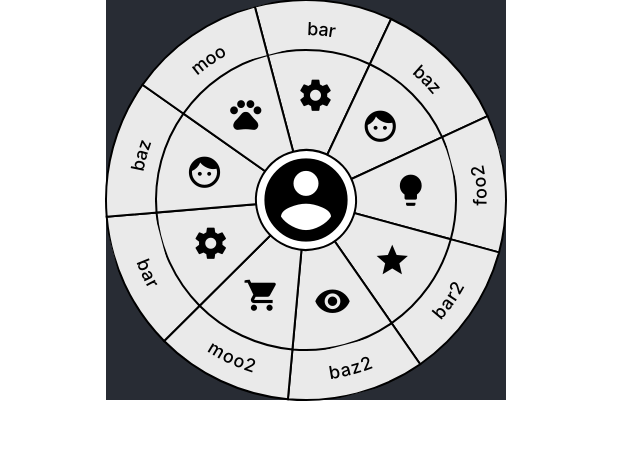
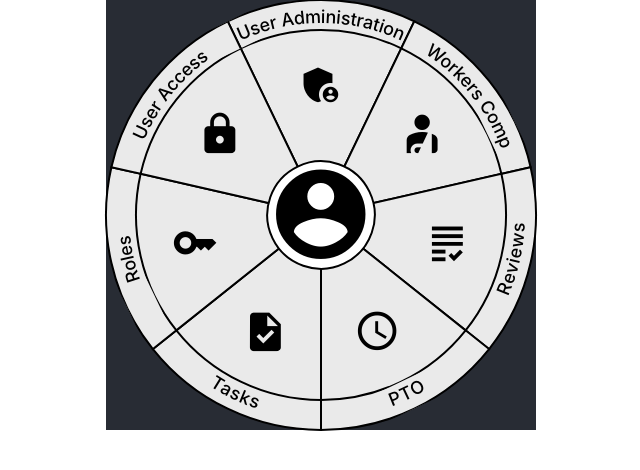
Before and after one commit to benjaminfkile/RadialMenu, a React (Create React App) app: page / in a window 1280 px wide. Shown: the top 470 px of the page, without its empty margins (374-1014 px from the left). Built offline with nearby package versions, Linux system fonts and the light colour scheme.

Commit message:
adjust textRadius value

```diff
--- a/src/App.tsx
+++ b/src/App.tsx
@@ -2,15 +2,13 @@ import RadialMenu from './RadialMenu/RadialMenu';
 import './App.css';
 
 const slices = [
-  { title: "bar", icon: "settings", callback: () => console.log("settings") },
-  { title: "baz", icon: "face", callback: () => console.log("face") },
-  { title: "foo2", icon: "lightbulb", callback: () => console.log("lightbulb") },
-  { title: "bar2", icon: "star", callback: () => console.log("star") },
-  { title: "baz2", icon: "visibility", callback: () => console.log("visibility") },
-  { title: "moo2", icon: "shopping_cart", callback: () => console.log("shopping_cart") },
-  { title: "bar", icon: "settings", callback: () => console.log("settings") },
-  { title: "baz", icon: "face", callback: () => console.log("face") },
-  { title: "moo", icon: "pets", callback: () => foo() },
+  { title: "User Administration", icon: "admin_panel_settings", callback: () => console.log("user admin") },
+  { title: "Workers Comp", icon: "personal_injury", callback: () => console.log("work comp") },
+  { title: "Reviews", icon: "grading", callback: () => console.log("reviews") },
+  { title: "PTO", icon: "access_time", callback: () => console.log("pto") },
+  { title: "Tasks", icon: "task", callback: () => console.log("tasks") },
+  { title: "Roles", icon: "key", callback: () => console.log("roles") },
+  { title: "User Access", icon: "lock", callback: () => console.log("user access") },
 ];
 
 const foo = () => {
@@ -21,7 +19,7 @@ function App() {
   return (
     <div className="App">
       <RadialMenu
-        diameter={400}
+        diameter={430}
         coreIcon={"account_circle"}
         slices={slices}
       />
--- a/src/RadialMenu/RadialMenu.tsx
+++ b/src/RadialMenu/RadialMenu.tsx
@@ -1,6 +1,6 @@
 import { FunctionComponent, useState, useEffect, useRef } from "react";
+import MenuItem from "./Interfaces/MenuItem";
 import "./RadialMenu.css";
-import MenuItem from "./Interfaces/MenuItem";
 
 interface Props {
     diameter: number
@@ -18,14 +18,14 @@ const RadialMenu: FunctionComponent<Props> = (props) => {
 
     const hoverFill = "#dc3545";
 
-    const innerDiameter = diameter - 100;
+    const innerDiameter = diameter - 60;
     const radius = diameter / 2;
     const innerRadius = innerDiameter / 2;
     const iconRadius = innerRadius * 0.7;
-    const lowerTextRadius = radius - 33.33;
-    const upperTextRadius = radius - 30;
+    const lowerTextRadius = radius - 25;
+    const upperTextRadius = radius - 18;
     const segmentAngle = 360 / slices.length;
-    const wheelOffset = slices.length > 3 ? -(diameter / slices.length) / 3 : -segmentAngle / 2;
+    const wheelOffset = -segmentAngle / 2;
 
     const handleMouseMove = (event: MouseEvent) => {
         if (!svgPieRef.current || !svgCoreRef.current) return;
@@ -52,8 +52,10 @@ const RadialMenu: FunctionComponent<Props> = (props) => {
         slices.forEach((_, index) => {
             //@ts-ignore
             const path = document.getElementById(`path-${index}`) as SVGGeometryElement;
-            if (path.isPointInFill(cursorPoint)) {
-                foundSegment = index;
+            if (path) {
+                if (path.isPointInFill(cursorPoint)) {
+                    foundSegment = index;
+                }
             }
         });
 
```
